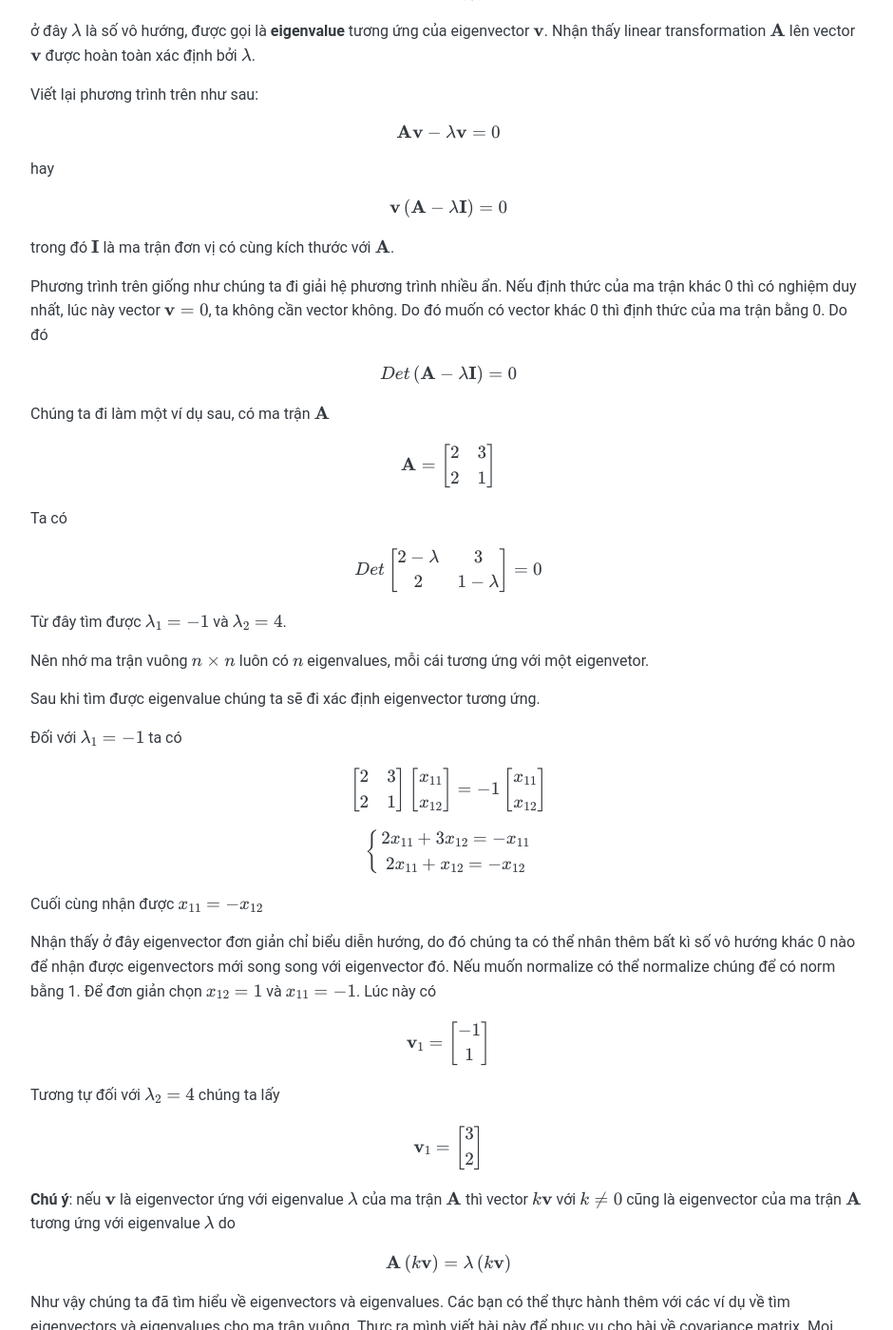
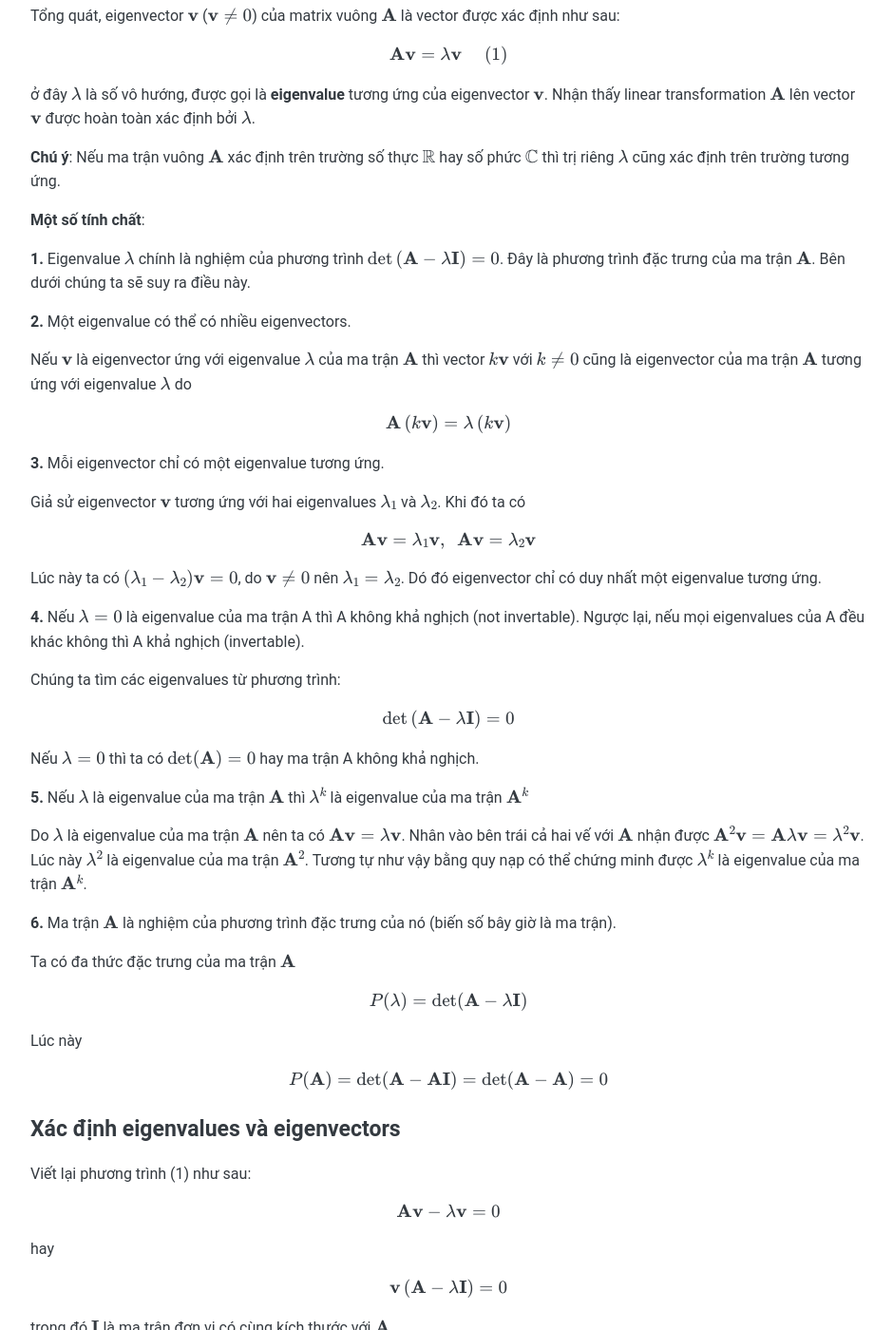
Before and after one commit to huytranvan2010/huytranvan2010.github.io, a Jekyll site: the page built from _posts/2022-03-21-Eigenvectors-eigenvalues.md, in a window 1280 px wide and 1400 px high, scrolled down 1157 px. Shown: the whole window at 95% size, without its empty margins (168-1108 px from the left). Built offline with Jekyll 4.4.1, drawn with Linux system fonts in a browser that asks for light colours; some of the changed text lies outside the part shown.

Commit message:
add properties of eigenvectors

```diff
--- a/_posts/2022-03-21-Eigenvectors-eigenvalues.md
+++ b/_posts/2022-03-21-Eigenvectors-eigenvalues.md
@@ -29,13 +29,60 @@ Ban đầu có vector $\mathbf{v}$, sau khi áp dụng linear transformation chu
 
 Nhận thấy hướng của một số vector không bị ảnh hưởng bởi linear transformation. Những vector này được gọi là **eigenvectors** của linear transformation đó và xác định duy nhất cho ma trân vuông $\mathbf{A}$. Tất nhiên ở đây linear transformation được xác định duy nhất bởi $\mathbf{A}$. "Eigen" còn có nghĩa là "specific" ám chỉ các vectors này xác định duy nhất cho transformation matrix $\mathbf{A}$ nào đó.
 
-Tổng quát, eigenvector $\mathbf{v}$ của matrix $\mathbf{A}$ là vector được xác định như sau:
+## Định nghĩa và tính chất
 
-$$\mathbf{A}\mathbf{v} = \lambda \mathbf{v}$$
+Tổng quát, eigenvector $\mathbf{v}$ ($\mathbf{v} \neq 0$) của matrix vuông $\mathbf{A}$ là vector được xác định như sau:
+
+$$\mathbf{A}\mathbf{v} = \lambda \mathbf{v}~~~~~(1)$$
 
 ở đây $\lambda$ là số vô hướng, được gọi là **eigenvalue** tương ứng của eigenvector $\mathbf{v}$. Nhận thấy linear transformation $\mathbf{A}$ lên vector $\mathbf{v}$ được hoàn toàn xác định bởi $\lambda$.
 
-Viết lại phương trình trên như sau:
+**Chú ý**: Nếu ma trận vuông $\mathbf{A}$ xác định trên trường số thực $\mathbb{R}$ hay số phức $\mathbb{C}$ thì trị riêng $\lambda$ cũng xác định trên trường tương ứng.
+
+**Một số tính chất**:
+
+**1.** Eigenvalue $\lambda$ chính là nghiệm của phương trình $\det\left(\mathbf{A} - \lambda \mathbf{I}\right) = 0$. Đây là phương trình đặc trưng của ma trận $\mathbf{A}$. Bên dưới chúng ta sẽ suy ra điều này.
+
+**2.** Một eigenvalue có thể có nhiều eigenvectors.
+
+Nếu $\mathbf{v}$ là eigenvector ứng với eigenvalue $\lambda$ của ma trận $\mathbf{A}$ thì vector $k \mathbf{v}$ với $k \neq 0$ cũng là eigenvector của ma trận $\mathbf{A}$ tương ứng với eigenvalue $\lambda$ do
+
+$$\mathbf{A} \left(k\mathbf{v}\right) = \lambda \left(k\mathbf{v}\right)$$
+
+**3.** Mỗi eigenvector chỉ có một eigenvalue tương ứng.
+
+Giả sử eigenvector $\mathbf{v}$ tương ứng với hai eigenvalues $\lambda_1$ và $\lambda_2$. Khi đó ta có
+
+$$\mathbf{A} \mathbf{v} = \lambda_1 \mathbf{v}, ~~ \mathbf{A} \mathbf{v} = \lambda_2 \mathbf{v}$$
+
+Lúc này ta có $\left( \lambda_1 - \lambda_2 \right) \mathbf{v} = 0$, do $\mathbf{v} \neq 0$ nên $\lambda_1 = \lambda_2$. Dó đó eigenvector chỉ có duy nhất một eigenvalue tương ứng.
+
+**4.** Nếu $\lambda = 0$  là eigenvalue của ma trận A thì A không khả nghịch (not invertable). Ngược lại, nếu mọi eigenvalues của A đều khác không thì A khả nghịch (invertable).
+
+Chúng ta tìm các eigenvalues từ phương trình:
+
+$$\det \left( \mathbf{A} - \lambda \mathbf{I} \right) = 0$$
+
+Nếu $\lambda = 0$ thì ta có $\det(\mathbf{A}) = 0$ hay ma trận A không khả nghịch.
+
+**5.** Nếu $\lambda$ là eigenvalue của ma trận $\mathbf{A}$ thì $\lambda^k$ là eigenvalue của ma trận $\mathbf{A}^k$
+
+Do $\lambda$ là eigenvalue của ma trận $\mathbf{A}$ nên ta có $\mathbf{A} \mathbf{v} = \lambda \mathbf{v}$. Nhân vào bên trái cả hai vế với $\mathbf{A}$ nhận được $\mathbf{A}^2 \mathbf{v} = \mathbf{A} \lambda \mathbf{v} = \lambda^2 \mathbf{v}$. Lúc này $\lambda^2$ là eigenvalue của ma trận $\mathbf{A}^2$. Tương tự như vậy bằng quy nạp có thể chứng minh được $\lambda^k$ là eigenvalue của ma trận $\mathbf{A}^k$.
+
+**6.** Ma trận $\mathbf{A}$ là nghiệm của phương trình đặc trưng của nó (biến số bây giờ là ma trận).
+
+Ta có đa thức đặc trưng của ma trận $\mathbf{A}$
+
+$$P(\lambda) = \det(\mathbf{A} - \lambda \mathbf{I})$$
+
+Lúc này
+
+$$P(\mathbf{A}) = \det(\mathbf{A} - \mathbf{A} \mathbf{I}) = \det(\mathbf{A} - \mathbf{A}) = 0$$
+
+
+## Xác định eigenvalues và eigenvectors
+
+Viết lại phương trình (1) như sau:
 
 $$\mathbf{A} \mathbf{v} - \lambda \mathbf{v} = 0$$
 
@@ -47,7 +94,7 @@ trong đó $\mathbf{I}$ là ma trận đơn vị có cùng kích thước với
 
 Phương trình trên giống như chúng ta đi giải hệ phương trình nhiều ẩn. Nếu định thức của ma trận khác 0 thì có nghiệm duy nhất, lúc này vector $\mathbf{v} = 0$, ta không cần vector không. Do đó muốn có vector khác 0 thì định thức của ma trận bằng 0. Do đó
 
-$$Det \left( \mathbf{A} - \lambda \mathbf{I} \right) = 0$$
+$$\det \left( \mathbf{A} - \lambda \mathbf{I} \right) = 0$$
 
 Chúng ta đi làm một ví dụ sau, có ma trận $\mathbf{A}$
 
@@ -62,7 +109,7 @@ $$
 Ta có
 
 $$
-Det
+\det
 \begin{bmatrix}
 2-\lambda& 3\\
 2& 1 - \lambda
```
Also changed, not shown: other parts of _posts/2022-03-21-Eigenvectors-eigenvalues.md (+6 -5 lines).
